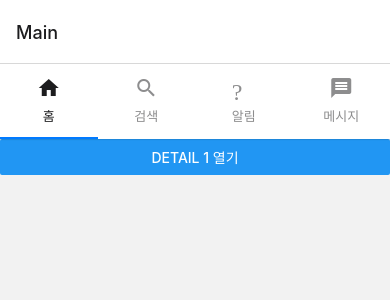
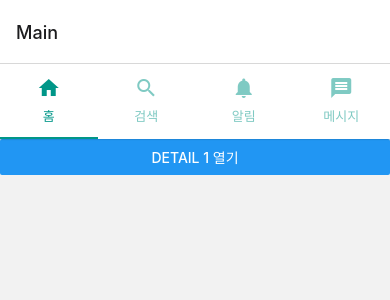
Before and after one commit to slo-ow/reactNative-navigation, a React Native app: screen /Main in a window 390 px wide. Shown: the top 300 px of the page. Built offline with nearby package versions, Linux system fonts and the light colour scheme.

Commit message:
상단 탭 내비게이터 커스텀

```diff
--- a/screens/MainScreen.js
+++ b/screens/MainScreen.js
@@ -49,14 +49,17 @@ function MainScreen() {
   return (
     <Tab.Navigator
       initialRouteName="Home"
-      screenOption={{
-        tabBarShowLabel: false,
+      screenOptions={{
+        tabBarIndicatorStyle: {
+          backgroundColor: '#009688',
+        },
+        tabBarActiveTintColor: '#009688',
       }}>
       <Tab.Screen
         name="Home"
         component={HomeScreen}
         options={{
-          title: '홈',
+          tabBarLabel: '홈',
           tabBarIcon: ({color}) => <Icon name="home" color={color} size={24} />,
         }}
       />
@@ -64,7 +67,7 @@ function MainScreen() {
         name="Search"
         component={SearchScreen}
         options={{
-          title: '검색',
+          tabBarLabel: '검색',
           tabBarIcon: ({color}) => (
             <Icon name="search" color={color} size={24} />
           ),
@@ -74,9 +77,9 @@ function MainScreen() {
         name="Notification"
         component={NotificationScreen}
         options={{
-          title: '알림',
+          tabBarLabel: '알림',
           tabBarIcon: ({color}) => (
-            <Icon name="notification" color={color} size={24} />
+            <Icon name="notifications" color={color} size={24} />
           ),
         }}
       />
@@ -84,7 +87,7 @@ function MainScreen() {
         name="Message"
         component={MessageScreen}
         options={{
-          title: '메시지',
+          tabBarLabel: '메시지',
           tabBarIcon: ({color}) => (
             <Icon name="message" color={color} size={24} />
           ),
```
